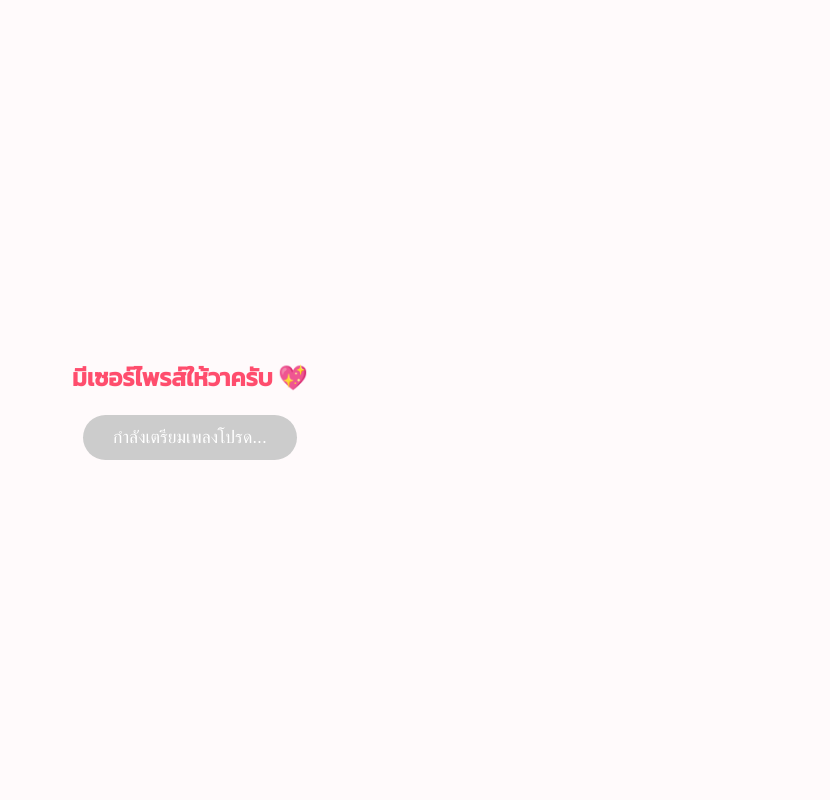
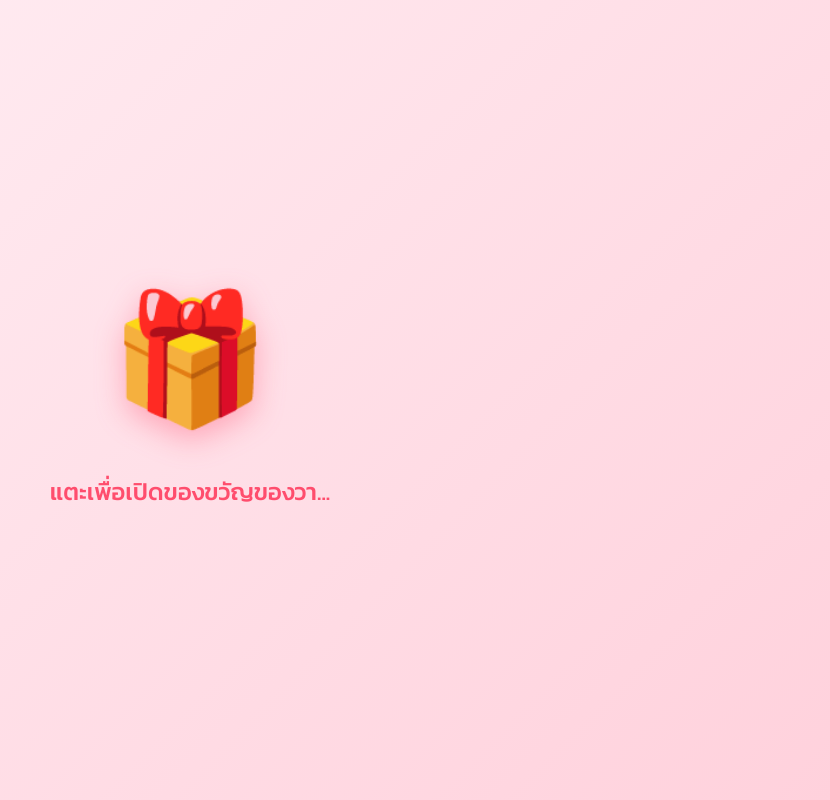
Before and after one commit to Thanwa14/for-wa, a plain HTML site: page index.html in a window 1280 px wide. Shown: the whole page, without its empty margins (450-1280 px from the left). Drawn offline with Linux system fonts and the light colour scheme.

Commit message:
Update index.html

```diff
--- a/index.html
+++ b/index.html
@@ -3,170 +3,211 @@
 <head>
     <meta charset="UTF-8">
     <meta name="viewport" content="width=device-width, initial-scale=1.0">
-    <title>For My Wa 💖</title>
-    <link href="https://fonts.googleapis.com/css2?family=Kanit:wght@200;400;500&family=Caveat:wght@700&display=swap" rel="stylesheet">
+    <title>Surprise for Wa 🎁</title>
+    <link href="https://fonts.googleapis.com/css2?family=Kanit:wght@300;400;500&family=Caveat:wght@700&display=swap" rel="stylesheet">
     <style>
         :root {
-            --primary-pink: #ffb3c1;
-            --soft-red: #ff4d6d;
-            --bg-color: #fffafb;
+            --primary-color: #ff4d6d;
+            --secondary-color: #ff8fa3;
+            --bg-color: #fff0f5; /* ปรับสีพื้นหลังให้อ่อนลงนิดนึงให้ดูแพง */
+            --text-color: #594d4d;
         }
 
+        * { box-sizing: border-box; margin: 0; padding: 0; }
         body {
-            margin: 0; padding: 0;
             background-color: var(--bg-color);
             font-family: 'Kanit', sans-serif;
-            display: flex;
-            justify-content: center;
-            align-items: center;
-            height: 100vh;
-            overflow: hidden;
-            color: #594d4d;
+            color: var(--text-color);
+            min-height: 100vh;
+            display: flex; justify-content: center; align-items: center;
+            overflow: hidden; perspective: 1000px;
         }
 
-        #start-overlay {
-            position: fixed; top: 0; left: 0; width: 100%; height: 100%;
-            background: var(--bg-color); z-index: 100;
+        /* --- WOW FACTOR STYLES --- */
+        .overlay {
+            position: fixed; inset: 0;
+            background: linear-gradient(135deg, #fff0f5 0%, #ffd1dc 100%); /* พื้นหลังไล่สีสวยๆ */
+            z-index: 100;
             display: flex; flex-direction: column;
             justify-content: center; align-items: center;
+            transition: all 0.8s cubic-bezier(0.25, 0.8, 0.25, 1); /* เอฟเฟกต์ตอนหายไปแบบสมูทๆ */
+        }
+        .overlay.hidden {
+            opacity: 0;
+            transform: scale(1.2); /* ขยายใหญ่ขึ้นตอนหายไป */
+            pointer-events: none;
         }
 
-        .heart-fall {
-            position: absolute; top: -10%; user-select: none; pointer-events: none;
-            animation: fall linear forwards;
+        .gift-container {
+            cursor: pointer; text-align: center;
+            animation: float 3s ease-in-out infinite; /* กล่องลอยไปมา */
+        }
+        .gift-emoji {
+            font-size: 8rem; display: inline-block;
+            transition: transform 0.3s;
+            filter: drop-shadow(0 10px 15px rgba(255, 77, 109, 0.4)); /* เงาฟุ้งๆ */
+        }
+        .gift-container:hover .gift-emoji { transform: scale(1.1) rotate(5deg); }
+        .gift-hint {
+            margin-top: 20px; font-size: 1.5rem; color: var(--primary-color);
+            font-weight: 500; opacity: 0.8;
+            animation: pulse 2s infinite;
         }
 
-        @keyframes fall { to { transform: translateY(110vh) rotate(360deg); } }
+        /* Animation ตอนกดกล่อง */
+        .gift-opening { animation: openGift 0.6s forwards; }
+        @keyframes openGift {
+            0% { transform: scale(1); }
+            50% { transform: scale(0.9) rotate(-5deg); } /* หดตัวเตรียมระเบิด */
+            100% { transform: scale(3); opacity: 0; } /* ระเบิดหายไป */
+        }
+        @keyframes float { 0%, 100% { transform: translateY(0); } 50% { transform: translateY(-20px); } }
+        @keyframes pulse { 0%, 100% { opacity: 0.6; } 50% { opacity: 1; } }
 
-        .container { text-align: center; z-index: 10; padding: 20px; }
-        #memory-box { min-height: 150px; display: flex; flex-direction: column; justify-content: center; align-items: center; }
+
+        /* --- MAIN CONTENT STYLES --- */
+        .container {
+            z-index: 10; display: flex; flex-direction: column;
+            align-items: center; width: 100%; max-width: 600px;
+            opacity: 0; /* ซ่อนไว้ก่อน */
+            transition: opacity 1s ease-in 0.5s; /* ค่อยๆ โผล่มาหลังจากกล่องระเบิด */
+        }
+        .container.visible { opacity: 1; }
 
         .memory-text {
-            font-size: 1.5rem; font-weight: 400; line-height: 1.6;
-            opacity: 0; transform: translateY(20px); transition: all 1s ease-in-out; color: #ff4d6d;
+            font-size: clamp(1.4rem, 5vw, 2rem); font-weight: 400; line-height: 1.6;
+            opacity: 0; transform: translateY(30px);
+            transition: all 1s cubic-bezier(0.34, 1.56, 0.64, 1); /* เด้งดึ๋งนิดๆ */
+            color: var(--primary-color); text-align: center; padding: 0 20px;
+            text-shadow: 2px 2px 4px rgba(255, 255, 255, 0.5);
         }
         .memory-text.active { opacity: 1; transform: translateY(0); }
-        .special-font { font-family: 'Caveat', cursive; font-size: 2.5rem; color: #ff758c; }
+        .special-font { font-family: 'Caveat', cursive; font-size: clamp(2.5rem, 7vw, 4rem); color: var(--secondary-color); }
 
-        #final-action { margin-top: 30px; display: none; animation: fadeIn 2s ease-in forwards; }
+        .btn {
+            background: linear-gradient(45deg, var(--primary-color), var(--secondary-color));
+            color: white; border: none; padding: 14px 36px; border-radius: 50px;
+            font-size: 1.2rem; font-family: inherit; cursor: pointer;
+            box-shadow: 0 10px 25px rgba(255, 77, 109, 0.4);
+            transition: transform 0.3s, box-shadow 0.3s;
+        }
+        .btn:hover { transform: translateY(-3px) scale(1.05); box-shadow: 0 15px 30px rgba(255, 77, 109, 0.6); }
 
-        .btn-love {
-            background-color: var(--soft-red); color: white; border: none; padding: 12px 30px;
-            border-radius: 50px; font-size: 1.1rem; cursor: pointer;
-            box-shadow: 0 4px 15px rgba(255, 77, 109, 0.3); transition: 0.3s; text-decoration: none;
-        }
-        .btn-love:hover { transform: scale(1.1); background-color: #ff758c; }
+        #final-action { margin-top: 3rem; display: none; text-align: center; animation: fadeInUp 1.5s forwards; }
+        @keyframes fadeInUp { from { opacity: 0; transform: translateY(20px); } to { opacity: 1; transform: translateY(0); } }
 
-        /* ปุ่มตอนโหลด (สีเทา) */
-        .btn-loading { background-color: #ccc; cursor: not-allowed; box-shadow: none; }
-
-        @keyframes fadeIn { from { opacity: 0; } to { opacity: 1; } }
-
-        /* แก้ไขสำคัญ: ให้อยู่ในจอแต่โปร่งใส (Opacity 0.01) มือถือจะได้ยอมให้เล่นเสียง */
-        #player { position: absolute; top: 0; left: 0; width: 10px; height: 10px; opacity: 0.01; z-index: -10; pointer-events: none; }
+        .particle { position: absolute; top: -10%; pointer-events: none; user-select: none; animation: fall linear forwards; z-index: 1; }
+        @keyframes fall { to { transform: translateY(120vh) rotate(720deg); } }
+        #player { position: absolute; width: 1px; height: 1px; opacity: 0; pointer-events: none; }
     </style>
 </head>
 <body>
 
-    <div id="start-overlay">
-        <h2 style="color: #ff4d6d;">มีเซอร์ไพรส์ให้วาครับ 💖</h2>
-        <button id="start-btn" class="btn-love btn-loading" onclick="startSurprise()" disabled>กำลังเตรียมเพลงโปรด...</button>
+    <main class="overlay" id="start-overlay">
+        <div class="gift-container" onclick="app.openGift(this)">
+            <div class="gift-emoji">🎁</div>
+            <p class="gift-hint">แตะเพื่อเปิดของขวัญของวา...</p>
         </div>
+    </main>
 
     <div id="player"></div>
 
-    <div class="container">
-        <div id="memory-box">
+    <section class="container" id="main-container">
+        <div id="memory-box" style="min-height: 250px; display: flex; align-items: center;">
             <p id="display-text" class="memory-text"></p>
         </div>
 
         <div id="final-action">
-            <p style="margin-bottom: 20px;">วันนี้เป็นวันที่ดีที่สุดเลย ขอบคุณนะวา</p>
-            <button class="btn-love" onclick="alert('รักกที่สูดดดดดดดดดดดดดดดดดดดดดดดดดด 💖'); window.close(); window.location.href='instagram://';">รักมากๆเลยนะคับ 💖</button>
+            <p style="margin-bottom: 1.5rem; font-size: 1.1rem;">วันนี้เป็นวันที่ดีที่สุดเลย ขอบคุณนะวา</p>
+            <button class="btn" onclick="app.finishSurprise()">รักที่สุดเลยคับ 💖</button>
         </div>
-    </div>
+    </section>
 
     <script>
-        var tag = document.createElement('script');
+        const app = {
+            config: {
+                videoId: 'mGUjVbsYG6E',
+                textSpeed: 3500
+            },
+            memories: [
+                "วาครับ...", "เซอร์ไพรส์! 🎉", "วันนี้เป็นวันที่ดีจังเลยนะ",
+                "ขอบคุณนะที่วาเลนไทน์ปีนี้มีวาอยู่ข้างๆ", "ถึงจะอยู่ไกลกัน แต่ผมจำได้ทุกความทรงจำเลยนะ",
+                "ขอบคุณที่ยังอยู่ด้วยกันในทุกๆวันนะ", "ผมอยากเป็นรอยยิ้มให้วาในทุกๆ วันเลยยยย",
+                "ไม่อยากให้วาต้องเศร้าหรืออารมณ์เสียกับอะไรอีกเลย", "อยู่เป็นความสุขของกันและกันแบบนี้ไปนานๆ นะ",
+                "<span class='special-font'>Happy Valentine's Day, My Love.</span>"
+            ],
+            currentIndex: 0,
+            player: null,
+
+            init: function() {
+                this.loadYouTubeAPI();
+                setInterval(() => this.createParticle(), 400); // เริ่มโปรยดอกไม้ตั้งแต่หน้าแรกเลย
+            },
+
+            loadYouTubeAPI: function() {
+                const tag = document.createElement('script');
                 tag.src = "https://www.youtube.com/iframe_api";
-        var firstScriptTag = document.getElementsByTagName('script')[0];
-        firstScriptTag.parentNode.insertBefore(tag, firstScriptTag);
+                document.head.appendChild(tag);
+                window.onYouTubeIframeAPIReady = () => {
+                    this.player = new YT.Player('player', {
+                        height: '1', width: '1', videoId: this.config.videoId,
+                        playerVars: { 'autoplay': 0, 'controls': 0, 'playsinline': 1, 'loop': 1, 'playlist': this.config.videoId }
+                    });
+                };
+            },
 
-        var player;
-        var isPlayerReady = false; // ตัวเช็คว่าเพลงพร้อมไหม
+            // ฟังก์ชันใหม่: กดเปิดกล่อง!
+            openGift: function(element) {
+                // 1. เล่น Animation กล่องระเบิด
+                element.classList.add('gift-opening');
 
-        function onYouTubeIframeAPIReady() {
-            player = new YT.Player('player', {
-                height: '10', // ปรับให้มีขนาดนิดนึงแต่มองไม่เห็น
-                width: '10',
-                videoId: 'mGUjVbsYG6E',
-                playerVars: {
-                    'autoplay': 0, 'controls': 0, 'showinfo': 0, 'rel': 0, 'loop': 1,
-                    'playsinline': 1, 'playlist': 'mGUjVbsYG6E'
-                },
-                events: {
-                    'onReady': onPlayerReady
-                }
-            });
+                // 2. เริ่มเล่นเพลงทันที (แก้ปัญหามือถือ)
+                if (this.player && typeof this.player.playVideo === 'function') {
+                    this.player.unMute(); this.player.setVolume(100); this.player.playVideo();
                 }
 
-        // ฟังก์ชันนี้จะทำงานก็ต่อเมื่อ YouTube โหลดเพลงเสร็จ 100%
-        function onPlayerReady(event) {
-            isPlayerReady = true;
-            const btn = document.getElementById('start-btn');
-            btn.innerText = "กดดูตรงนี้เลย 💖"; // เปลี่ยนข้อความปุ่ม
-            btn.classList.remove('btn-loading'); // เปลี่ยนสีปุ่มกลับเป็นสีชมพู
-            btn.disabled = false; // ปลดล็อกให้กดได้
-        }
+                // 3. รอให้ระเบิดเสร็จ แล้วค่อยๆ เฟดหน้า Overlay ออก
+                setTimeout(() => {
+                    document.getElementById('start-overlay').classList.add('hidden');
+                    // 4. แสดงเนื้อหาหลัก
+                    document.getElementById('main-container').classList.add('visible');
+                    this.showNextMemory();
+                }, 600);
+            },
 
-        function startSurprise() {
-            if (!isPlayerReady) return; // กันเหนียวเผื่อกดรัวๆ
-
-            document.getElementById('start-overlay').style.display = 'none';
-
-            // สั่งเล่นเพลงทันทีที่กดปุ่ม
-            player.unMute();
-            player.setVolume(100);
-            player.playVideo();
-
-            showMemories();
-            setInterval(createHeart, 300);
-        }
-
-        const memories = [
-            "วาครับ...", "วันนี้เป็นวันที่ดีจังเลยนะ", "ขอบคุณนะที่วาเลนไทน์ปีนี้มีวาอยู่ข้างๆ",
-            "ถึงจะอยู่ไกลกัน แต่ผมจำได้ทุกความทรงจำเลยนะ", "ขอบคุณที่ยังอยู่ด้วยกันในทุกๆวันนะ",
-            "ผมอยากเป็นรอยยิ้มให้วาในทุกๆ วันเลยยยย", "ไม่อยากให้วาต้องเศร้าหรืออารมณ์เสียกับอะไรอีกเลย",
-            "อยู่เป็นความสุขของกันและกันแบบนี้ไปนานๆ นะ", "<span class='special-font'>I love you, Wa.</span>"
-        ];
-
-        let currentIndex = 0;
+            showNextMemory: function() {
                 const textElement = document.getElementById('display-text');
                 const finalAction = document.getElementById('final-action');
-
-        function showMemories() {
-            if (currentIndex < memories.length) {
+                if (this.currentIndex < this.memories.length) {
                     textElement.classList.remove('active');
                     setTimeout(() => {
-                    textElement.innerHTML = memories[currentIndex];
+                        textElement.innerHTML = this.memories[this.currentIndex];
                         textElement.classList.add('active');
-                    currentIndex++;
-                    setTimeout(showMemories, 3500);
+                        this.currentIndex++;
+                        setTimeout(() => this.showNextMemory(), this.config.textSpeed);
                     }, 1000);
                 } else {
                     finalAction.style.display = 'block';
                 }
+            },
+
+            createParticle: function() {
+                const particle = document.createElement('div');
+                particle.classList.add('particle'); particle.innerHTML = Math.random() > 0.5 ? '🌸' : '💖'; // สลับดอกไม้กับหัวใจ
+                particle.style.left = `${Math.random() * 100}vw`;
+                particle.style.animationDuration = `${Math.random() * 3 + 4}s`;
+                particle.style.opacity = (Math.random() * 0.6 + 0.4).toFixed(2);
+                particle.style.fontSize = `${Math.random() * 1.5 + 1}rem`;
+                document.body.appendChild(particle);
+                setTimeout(() => particle.remove(), 7000);
+            },
+
+            finishSurprise: function() {
+                alert('รักกที่สูดดดดดดดดดดดดดดดดดดดดดดดดดด 💖');
+                window.close(); window.location.href = 'instagram://';
             }
-
-        function createHeart() {
-            const heart = document.createElement('div');
-            heart.classList.add('heart-fall'); heart.innerHTML = '🌸';
-            heart.style.left = Math.random() * 100 + 'vw';
-            heart.style.animationDuration = Math.random() * 3 + 2 + 's';
-            heart.style.opacity = Math.random(); heart.style.fontSize = Math.random() * 20 + 10 + 'px';
-            document.body.appendChild(heart);
-            setTimeout(() => { heart.remove(); }, 5000);
-        }
+        };
+        window.addEventListener('DOMContentLoaded', () => app.init());
     </script>
 </body>
 </html>
```
Lines whose indentation alone changed are shown as unchanged.
